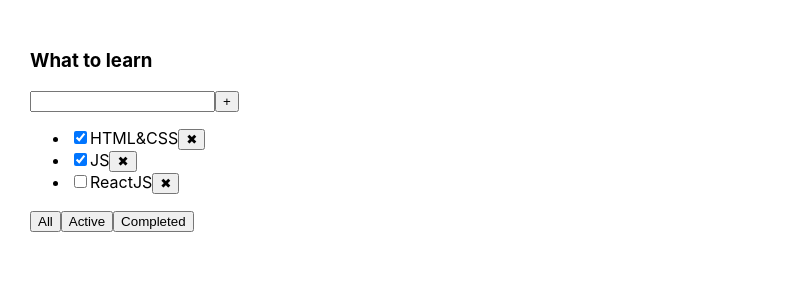
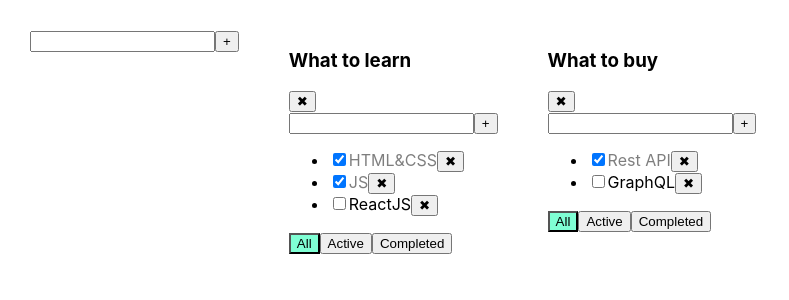
Before and after one commit to annavilnid/todolist, a React (Create React App) app: page / in a window 1280 px wide. Shown: the top 300 px of the page, without its empty margins (0-789 px from the left). Built offline with nearby package versions, Linux system fonts and the light colour scheme.

Commit message:
refactor AddItemForm component

```diff
--- /dev/null
+++ b/src/AddItemForm.tsx
@@ -0,0 +1,37 @@
+import React, {ChangeEvent, FC, useState} from "react";
+
+type Props = {
+    addItem: (taskTitle: string) => void;
+};
+
+export const AddItemForm: FC<Props> = ({ addItem }) => {
+    const [error, setError] = useState<string | null>(null)
+    const [title, setTitle] = useState<string>("")
+    function onChangeHandler(e: ChangeEvent<HTMLInputElement>) {
+        setTitle(e.currentTarget.value)
+    }
+    function onKeyDownHandler(e: React.KeyboardEvent<HTMLInputElement>) {
+        setError(null)
+        e.key === "Enter" && addTaskHandler()
+    }
+    function addTaskHandler() {
+        if (title.trim() !== "") {
+            addItem(title.trim());
+            setTitle("")
+        } else {
+            setError("Title is required")
+        }
+    }
+    return (
+        <div>
+            <input
+                className={error ? "error" : "" }
+                value={title}
+                onChange={onChangeHandler}
+                onKeyDown={onKeyDownHandler}
+            />
+            <button onClick={addTaskHandler}>+</button>
+            {error && <div className="error-message">error</div>}
+        </div>
+    )
+}
--- a/src/App.css
+++ b/src/App.css
@@ -6,3 +6,19 @@
 .App > div {
   margin-right: 50px;
 }
+
+.error {
+  border: red 1px solid;
+}
+
+.error-message {
+  color: red;
+}
+
+.active-filter {
+  background-color: aquamarine;
+}
+
+.is-done {
+  opacity: 0.5;
+}
--- a/src/App.tsx
+++ b/src/App.tsx
@@ -2,52 +2,114 @@
 import './App.css';
 import {Todolist} from "./Todolist";
 import {v1} from "uuid";
+import {AddItemForm} from "./AddItemForm";
 
 export type TaskType = {
     id: string;
     title: string;
     isDone: boolean;
-}[];
+};
+
+export type TodolistType = {
+    id: string;
+    title: string;
+    filter: FilterType;
+};
 
 export type FilterType = "all" | "completed" | "active"
 
 function App() {
-    const [tasks, setTasks] = useState<TaskType>([
-        { id: v1(), title: "HTML&CSS", isDone: true },
-        { id: v1(), title: "JS", isDone: true },
-        { id: v1(), title: "ReactJS", isDone: false }
+    let todolistID1 = v1()
+    let todolistID2 = v1()
+
+    let [todolists, setTodolists] = useState<Array<TodolistType>>([
+        {id: todolistID1, title: 'What to learn', filter: 'all'},
+        {id: todolistID2, title: 'What to buy', filter: 'all'},
     ])
-    const [filter, setFilter] = useState<FilterType>("all")
 
-    function removeTask(taskId: string) {
-        const filteredTasks = tasks.filter(task => task.id !== taskId)
-        setTasks(filteredTasks)
+    let [tasks, setTasks] = useState<{[key: string]: Array<TaskType>}>({
+        [todolistID1]: [
+            {id: v1(), title: 'HTML&CSS', isDone: true},
+            {id: v1(), title: 'JS', isDone: true},
+            {id: v1(), title: 'ReactJS', isDone: false},
+
+        ],
+        [todolistID2]: [
+            {id: v1(), title: 'Rest API', isDone: true},
+            {id: v1(), title: 'GraphQL', isDone: false},
+        ]
+    })
+
+    function removeTask(todolistId: string, taskId: string) {
+        tasks[todolistId] = tasks[todolistId].filter(task => task.id !== taskId)
+        setTasks({...tasks})
     }
 
-    function addTask(taskTitle: string) {
-        const newTask= { id: v1(), title: taskTitle, isDone: false };
-        setTasks([newTask, ...tasks]);
+    function addTask(todolistId: string, taskTitle: string) {
+        const newTask = {id: v1(), title: taskTitle, isDone: false};
+        tasks[todolistId] = [newTask, ...tasks[todolistId]]
+        setTasks({...tasks});
     }
 
-    let taskForTodolist = tasks
-
-    if (filter === "completed" ) {
-        taskForTodolist = tasks.filter(task => task.isDone )
+    function changeTasksStatus(todolistId: string, taskId: string, isDone: boolean) {
+        let task = tasks[todolistId].find(t => t.id === taskId)
+        if (task) {
+            task.isDone = isDone
+        }
+        setTasks({...tasks})
     }
 
-    if (filter === "active" ) {
-        taskForTodolist = tasks.filter(task => !task.isDone )
+    function addItem(title: string) {
+        const todolistId = v1();
+        const newTodolist = { id: todolistId, title: title, filter: "all" as FilterType };
+        setTodolists([newTodolist, ...todolists])
+        setTasks({...tasks, [todolistId]: []});
+    }
+
+    function changeFilter(titleId: string, filter: FilterType) {
+        let todolist = todolists.find(t => t.id === titleId)
+        if (todolist) {
+            todolist.filter = filter
+        }
+        setTodolists([...todolists])
+    }
+
+    function removeTodolist(todolistId: string) {
+        const newTodolists = todolists.filter(t=> t.id !== todolistId)
+        delete tasks[todolistId];
+        setTodolists(newTodolists)
+        setTasks({...tasks})
     }
 
 
     return (
         <div className="App">
-            <Todolist
-                title = "What to learn"
-                tasks={taskForTodolist}
-                removeTask={removeTask}
-                addTask={addTask}
-                setFilter={setFilter} />
+            <AddItemForm
+                addItem={addItem}
+            />
+            {todolists.map(todolist => {
+                let taskForTodolist = tasks[todolist.id]
+
+                if (todolist.filter === "completed") {
+                    taskForTodolist = tasks[todolist.id].filter(task => task.isDone)
+                }
+
+                if (todolist.filter === "active") {
+                    taskForTodolist = tasks[todolist.id].filter(task => !task.isDone)
+                }
+
+                return <Todolist key={todolist.id}
+                                 title={todolist.title}
+                                 tasks={taskForTodolist}
+                                 filter={todolist.filter}
+                                 todolistId={todolist.id}
+                                 removeTask={removeTask}
+                                 addTask={addTask}
+                                 changeTasksStatus={changeTasksStatus}
+                                 changeFilter={changeFilter}
+                                 removeTodolist={removeTodolist}
+                />
+            })}
         </div>
     );
 }
--- a/src/Todolist.tsx
+++ b/src/Todolist.tsx
@@ -1,5 +1,6 @@
-import React, {ChangeEvent, FC, useState} from "react";
+import React, {ChangeEvent, FC } from "react";
 import {FilterType} from "./App";
+import {AddItemForm} from "./AddItemForm";
 
 type Props = {
     title: string;
@@ -8,9 +9,13 @@
         title: string;
         isDone: boolean;
     }[];
-    removeTask: (taskId: string) => void;
-    addTask: (taskTitle: string) => void;
-    setFilter: (filter: FilterType)=>void;
+    removeTask: (todolistId: string, taskId: string) => void;
+    removeTodolist: (todolistId: string) => void
+    addTask: (todolistId: string, taskTitle: string) => void;
+    changeTasksStatus: (todolistId: string, taskId: string, isDone: boolean) => void
+    changeFilter: (todolistId:string, filter: FilterType) => void;
+    todolistId: string;
+    filter: FilterType;
 };
 
 export const Todolist: FC<Props> = ({
@@ -18,52 +23,57 @@
                                         tasks,
                                         removeTask,
                                         addTask,
-                                        setFilter
+                                        changeTasksStatus,
+                                        changeFilter,
+                                        filter,
+                                        todolistId,
+                                        removeTodolist,
 }) => {
-    const [taskTitle, setTaskTitle] = useState<string>("")
-    function addTaskHandler() {
-        addTask(taskTitle);
-        setTaskTitle("")
+    function onClickAllHandler() {
+        changeFilter(todolistId, "all")
     }
 
-    function onChangeHandler(e: ChangeEvent<HTMLInputElement>) {
-        setTaskTitle(e.currentTarget.value)
+    function onClickActiveHandler() {
+        changeFilter(todolistId,"active")
     }
 
-    function onKeyDownHandler(e: React.KeyboardEvent<HTMLInputElement>) {
-        e.key === "Enter" && addTaskHandler()
+    function onClickCompletedHandler() {
+        changeFilter(todolistId,"completed")
     }
 
-    function onClickHandler(taskId: string) {
-        removeTask(taskId)
+    function addItem(title: string) {
+        addTask(todolistId, title)
     }
 
     return (
         <div>
             <h3>{title}</h3>
-            <div>
-                <input
-                    value={taskTitle}
-                    onChange={onChangeHandler}
-                    onKeyDown={onKeyDownHandler}
-                />
-                <button onClick={addTaskHandler}>+</button>
-            </div>
+            <button onClick={()=>removeTodolist(todolistId)}>✖</button>
+            <AddItemForm
+                addItem={addItem}
+            />
             <ul>
                 {tasks.map(task => {
+                    function onClickHandler() {
+                        removeTask(todolistId, task.id)
+                    }
+                    function onChangeHandler(e: ChangeEvent<HTMLInputElement>) {
+                        const isDone = e.currentTarget.checked
+                        changeTasksStatus(todolistId, task.id, isDone)
+                    }
                     return (
                         <li key={task.id}>
-                            <input type="checkbox" checked={task.isDone}/>
-                            <span>{task.title}</span>
-                            <button onClick={() => onClickHandler(task.id)}>✖</button>
+                            <input type="checkbox" checked={task.isDone} onChange={onChangeHandler}/>
+                            <span className={task.isDone ? "is-done" : ""}>{task.title}</span>
+                            <button onClick={onClickHandler}>✖</button>
                         </li>
                     )
                 })}
             </ul>
             <div>
-                <button onClick={()=>setFilter("all")}>All</button>
-                <button onClick={()=>setFilter("active")}>Active</button>
-                <button onClick={()=>setFilter("completed")}>Completed</button>
+                <button className={filter === "all" ? "active-filter" : ""} onClick={onClickAllHandler}>All</button>
+                <button className={filter === "active" ? "active-filter" : ""} onClick={onClickActiveHandler}>Active</button>
+                <button className={filter === "completed" ? "active-filter" : ""} onClick={onClickCompletedHandler}>Completed</button>
             </div>
         </div>
     )
```
